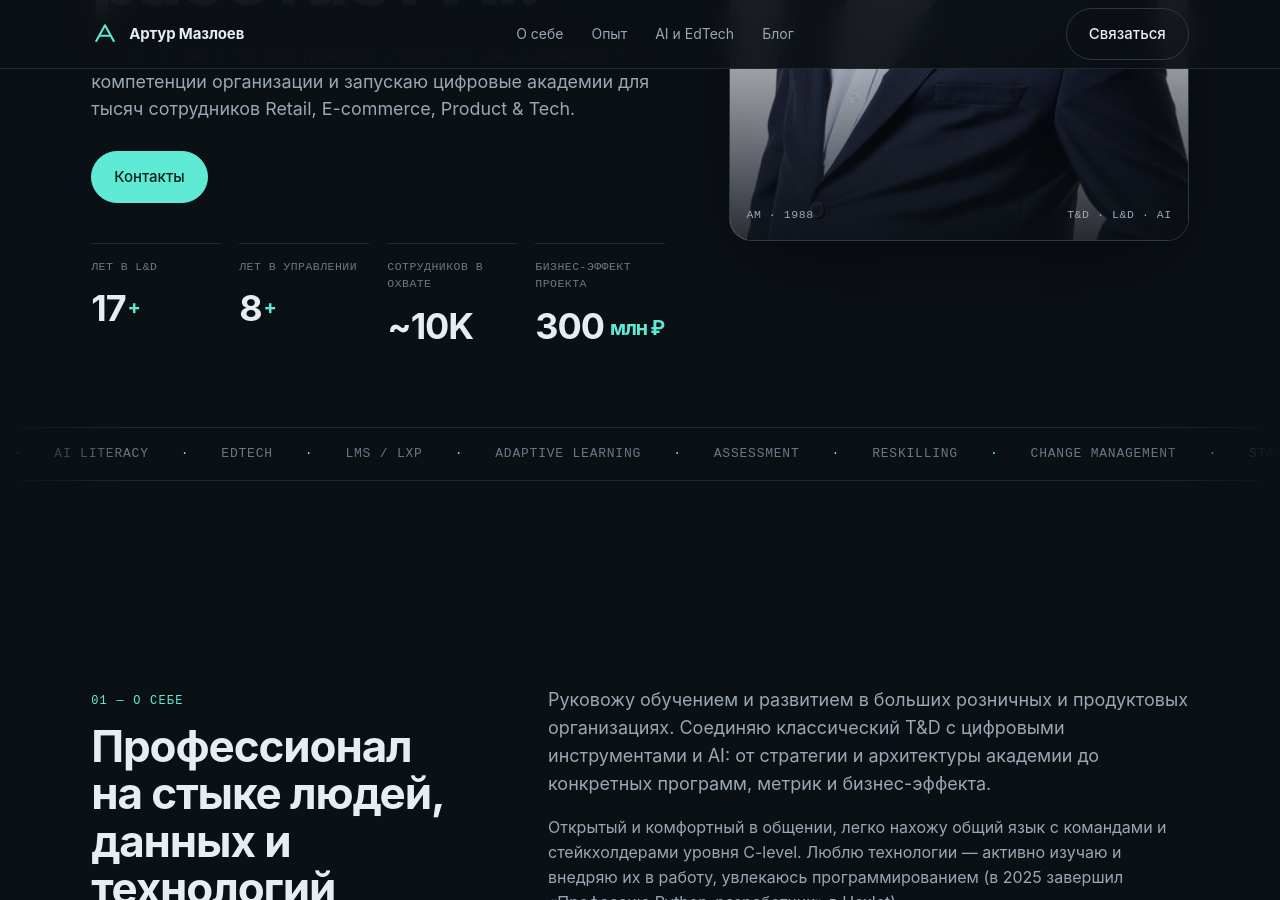
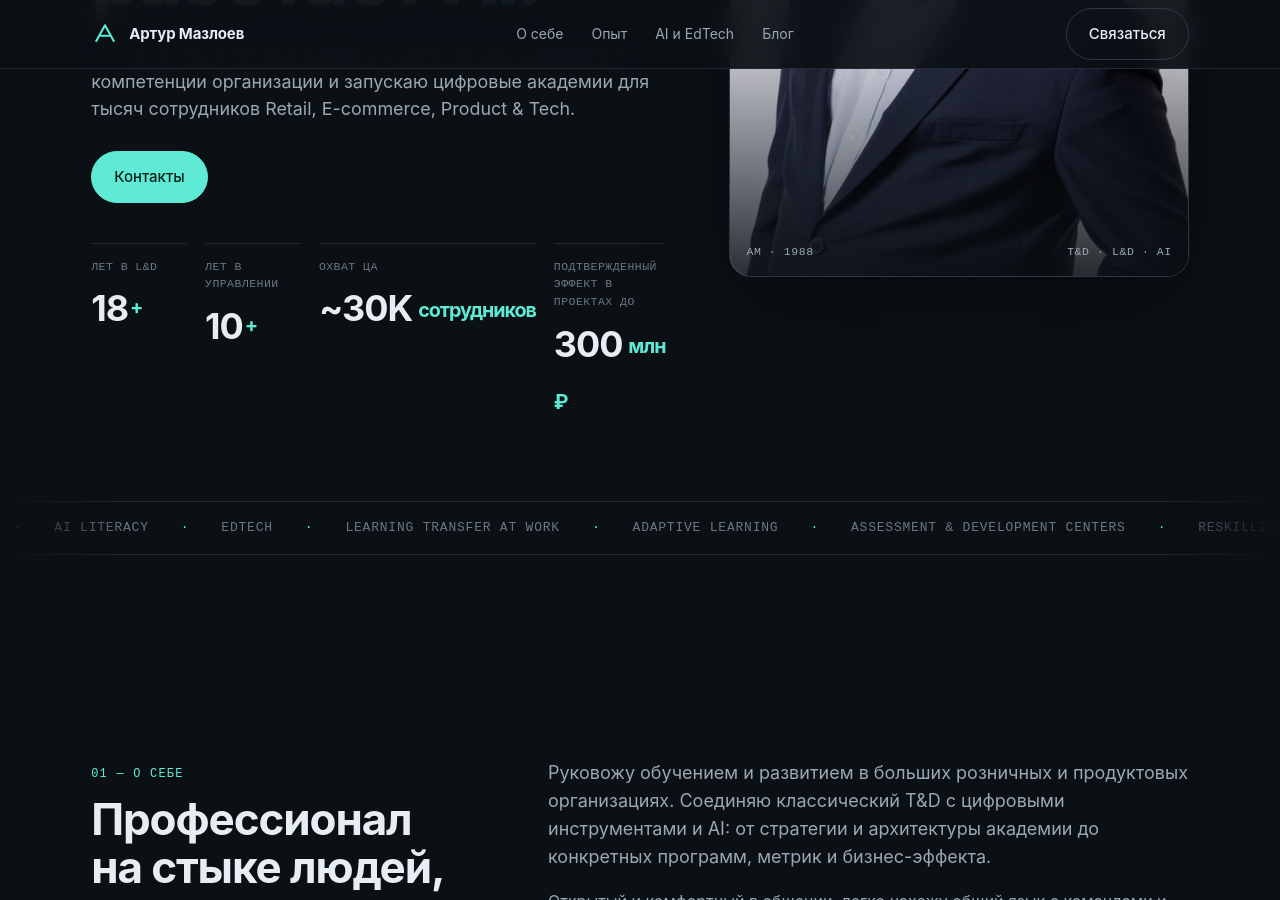
Before and after one commit to artmazloev/artmazloev.github.io, a Jekyll site: the page built from index.html, in a window 1280 px wide and 900 px high, scrolled down 632 px. Built offline with Jekyll 4.4.1, drawn with Linux system fonts in a browser that asks for light colours; some web fonts are replaced.

Commit message:
Update Главная страница “hero”

```diff
--- a/_data/hero.yml
+++ b/_data/hero.yml
@@ -1,31 +1,29 @@
-# Hero-секция на главной
-title_html: 'Создаю системы обучения,<br />в которых работает <span class="accent">AI</span>.'
-lede: "17+ лет в T&D и HR. Выстраиваю стратегию L&D, развиваю AI-компетенции организации и запускаю цифровые академии для тысяч сотрудников Retail, E-commerce, Product & Tech."
-
-cta_primary_label: "Контакты"
-
+title_html: Создаю системы обучения,<br />в которых работает <span
+  class="accent">AI</span>.
+lede: 17+ лет в T&D и HR. Выстраиваю стратегию L&D, развиваю AI-компетенции
+  организации и запускаю цифровые академии для тысяч сотрудников Retail,
+  E-commerce, Product & Tech.
+cta_primary_label: Контакты
 stats:
-  - label: "лет в L&D"
-    value: "17"
-    suffix: "+"
-  - label: "лет в управлении"
-    value: "8"
-    suffix: "+"
-  - label: "сотрудников в охвате"
-    value: "~10K"
-    suffix: ""
-  - label: "бизнес-эффект проекта"
+  - label: лет в L&D
+    value: "18"
+    suffix: +
+  - label: лет в управлении
+    value: "10"
+    suffix: +
+  - label: охват ЦА
+    value: ~30K
+    suffix: сотрудников
+  - label: подтвержденный эффект в проектах до
     value: "300"
-    suffix: "млн ₽"
-
-# Бегущая строка под Hero
+    suffix: млн ₽
 marquee:
-  - "L&D Strategy"
-  - "AI Literacy"
-  - "EdTech"
-  - "LMS / LXP"
-  - "Adaptive Learning"
-  - "Assessment"
-  - "Reskilling"
-  - "Change Management"
-  - "Stakeholder C-level"
+  - L&D Strategy
+  - AI Literacy
+  - EdTech
+  - Learning transfer at work
+  - Adaptive Learning
+  - Assessment & Development centers
+  - Reskilling
+  - Change Management
+  - Stakeholder management
```
